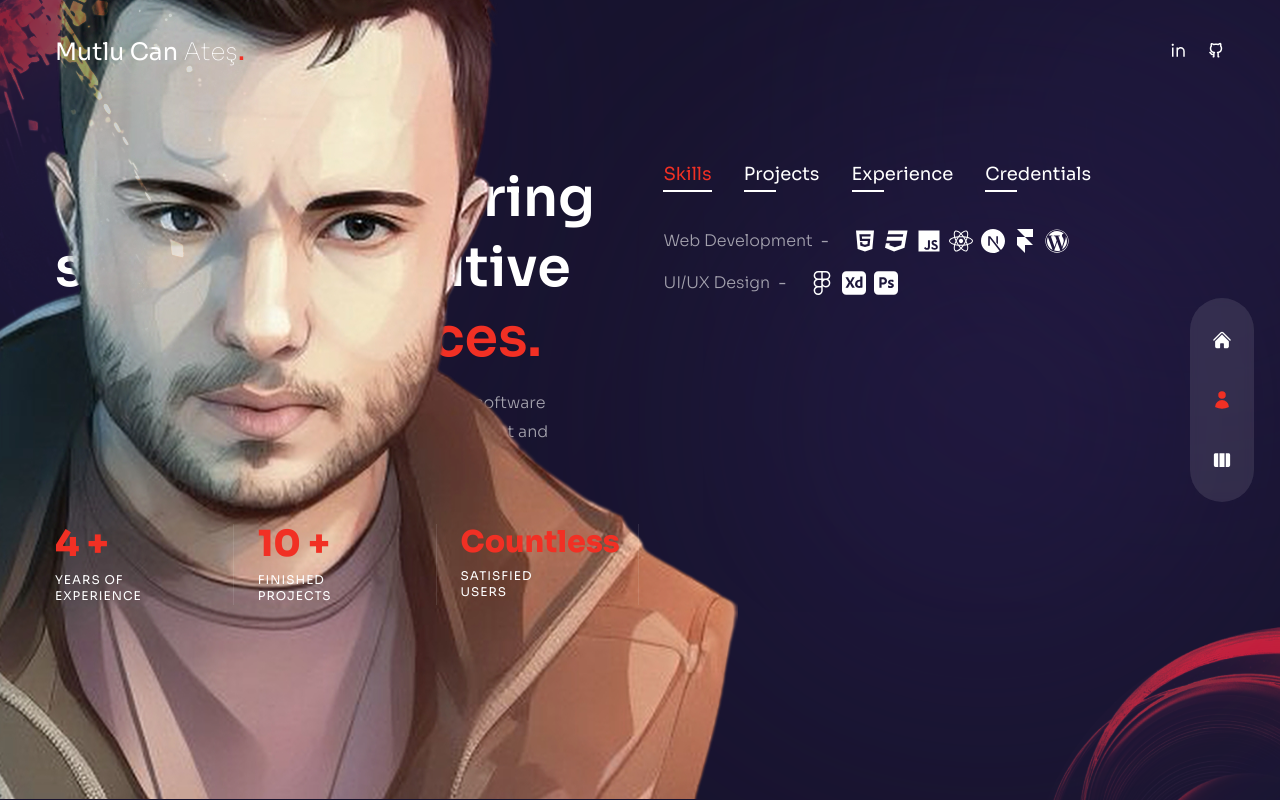
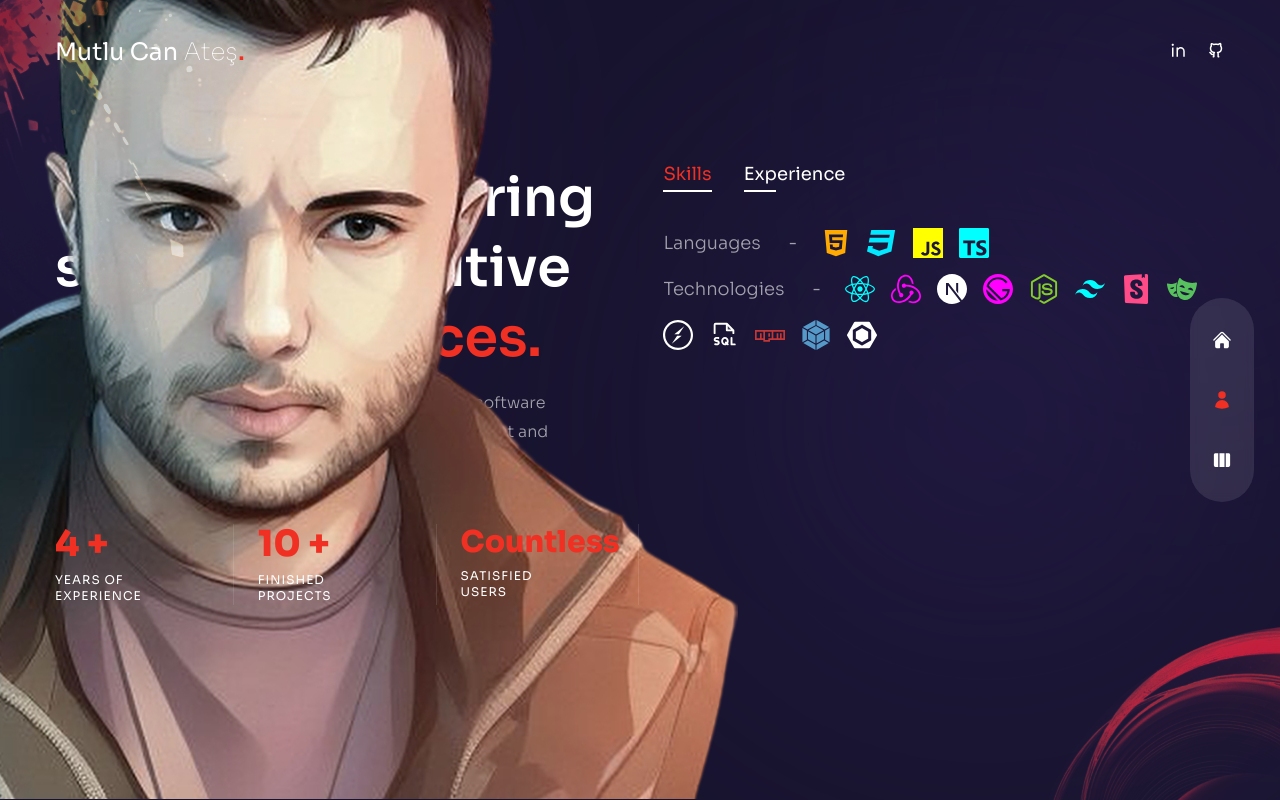
Before and after one commit to can-ates/me-v2, a Next.js app: page /about in a window 1280 px wide. Built offline with nearby package versions, Linux system fonts and the light colour scheme.

Commit message:
updated about me section

```diff
--- a/src/app/about/page.tsx
+++ b/src/app/about/page.tsx
@@ -3,21 +3,23 @@ import { useState } from 'react';
 import { motion } from 'framer-motion';
 import CountUp from 'react-countup';
 
-import {
-  FaHtml5,
-  FaCss3,
-  FaJs,
-  FaReact,
-  FaWordpress,
-  FaFigma,
-} from 'react-icons/fa';
+import { FaHtml5, FaCss3, FaNodeJs, FaReact, FaNpm } from 'react-icons/fa';
 
 import {
   SiNextdotjs,
-  SiFramer,
-  SiAdobexd,
-  SiAdobephotoshop,
+  SiJavascript,
+  SiGatsby,
+  SiRedux,
+  SiTypescript,
+  SiTailwindcss,
+  SiStorybook,
+  SiPlaywright,
+  SiSocketdotio,
+  SiWebpack,
+  SiEslint,
 } from 'react-icons/si';
+
+import { PiFileSqlDuotone } from 'react-icons/pi';
 
 import Avatar from '../components/Avatar';
 import Circles from '../components/Circles';
@@ -29,33 +31,31 @@ const aboutData = [
     title: 'skills',
     info: [
       {
-        title: 'Web Development',
+        title: 'Languages',
         icons: [
-          <FaHtml5 />,
-          <FaCss3 />,
-          <FaJs />,
-          <FaReact />,
-          <SiNextdotjs />,
-          <SiFramer />,
-          <FaWordpress />,
+          <FaHtml5 color="#ffaa02" />,
+          <FaCss3 color="#02e9ff" />,
+          <SiJavascript color="#FFFF00" />,
+          <SiTypescript color="#01FFFF" />,
         ],
       },
       {
-        title: 'UI/UX Design',
-        icons: [<FaFigma />, <SiAdobexd />, <SiAdobephotoshop />],
-      },
-    ],
-  },
-  {
-    title: 'projects',
-    info: [
-      {
-        title: 'Webby Awards - Honoree',
-        stage: '2011 - 2012',
-      },
-      {
-        title: 'Adobe Design Achievement Awards - Finalist',
-        stage: '2009 - 2010',
+        title: 'Technologies',
+        icons: [
+          <FaReact color="#01FFFF" />,
+          <SiRedux color="#FF00FF" />,
+          <SiNextdotjs />,
+          <SiGatsby color="#FF00FF" />,
+          <FaNodeJs color="#82CD2B" />,
+          <SiTailwindcss color="#01FFFF" />,
+          <SiStorybook color="#FF4B88" />,
+          <SiPlaywright color="#57C15D" />,
+          <SiSocketdotio />,
+          <PiFileSqlDuotone />,
+          <FaNpm color="#C53736" />,
+          <SiWebpack color="#5599C8" />,
+          <SiEslint />,
+        ],
       },
     ],
   },
@@ -63,33 +63,16 @@ const aboutData = [
     title: 'experience',
     info: [
       {
-        title: 'UX/UI Designer - XYZ Company',
-        stage: '2012 - 2023',
+        title: 'Front End Engineer @ Jotform',
+        stage: 'Apr 2021 - Present',
       },
       {
-        title: 'Web Developer - ABC Agency',
-        stage: '2010 - 2012',
+        title: 'Front End Developer Intern @ Jotform',
+        stage: 'Jan 2021 - Mar 2021',
       },
       {
-        title: 'Intern - DEF Corporation',
-        stage: '2008 - 2010',
-      },
-    ],
-  },
-  {
-    title: 'credentials',
-    info: [
-      {
-        title: 'Web Development - ABC University, LA, CA',
-        stage: '2011',
-      },
-      {
-        title: 'Computer Science Diploma - AV Technical Institute',
-        stage: '2009',
-      },
-      {
-        title: 'Certified Graphic Designer - ABC Institute, Los Angeles, CA',
-        stage: '2006',
+        title: 'Front End Developer Intern @ VBT',
+        stage: 'Jun 2019 - Aug 2019',
       },
     ],
   },
@@ -196,19 +179,30 @@ const About = () => {
           </div>
           <div className="flex flex-col items-center gap-y-2 py-2 xl:items-start xl:gap-y-4 xl:py-6">
             {aboutData[index].info.map((item, itemIndex) => {
+              const dataSection = aboutData[index].title;
               return (
                 <div
                   key={itemIndex}
-                  className="flex max-w-max flex-1 flex-col items-center gap-x-2 text-white/60 md:flex-row"
+                  className="flex max-w-max flex-1 flex-col flex-wrap items-center gap-x-4 gap-y-4 text-white/60 md:flex-row"
                 >
                   {/* title */}
-                  <div className="mb-2 font-light md:mb-0">{item.title}</div>
+                  <div
+                    className={`mb-2 ${dataSection !== 'experience' ? 'mr-3' : ''} text-lg font-light md:mb-0`}
+                  >
+                    {item.title}
+                  </div>
                   <div className="hidden md:flex">-</div>
                   <div>{item.stage}</div>
                   <div className="flex gap-x-4"></div>
                   {/* icons */}
                   {item.icons?.map((icon, itemIndex) => {
-                    return <div className="text-2xl text-white">{icon}</div>;
+                    return (
+                      <div
+                        className={`${itemIndex === 0 ? '-ml-6' : ''} text-3xl text-white`}
+                      >
+                        {icon}
+                      </div>
+                    );
                   })}
                 </div>
               );
--- a/src/app/components/ProjectsBtn.tsx
+++ b/src/app/components/ProjectsBtn.tsx
@@ -7,17 +7,17 @@ const ProjectsBtn = () => {
   return (
     <div className="mx-auto xl:mx-0">
       <Link
-        href="/work"
-        className="group relative flex h-[185px] w-[185px] items-center justify-center bg-circleStar bg-cover bg-center bg-no-repeat"
+        href="/JAN_15_RESUME.pdf"
+        target="_blank"
+        className="group relative flex h-[185px] w-[185px] items-center justify-center bg-cover bg-center bg-no-repeat"
       >
         <Image
-          src={'/rounded-text.png'}
+          src={'/my-resume.png'}
           alt=""
-          className="h-full max-h-[148px] w-full max-w-[141px] animate-spin-slow"
-          width={141}
-          height={148}
+          className="h-full max-h-[400px] w-full max-w-[400px]"
+          width={400}
+          height={400}
         />
-        <HiArrowRight className="absolute text-4xl transition-all duration-300 group-hover:translate-x-2" />
       </Link>
     </div>
   );
--- a/src/app/page.tsx
+++ b/src/app/page.tsx
@@ -35,8 +35,7 @@ export default function Home() {
             Deeply passionate about front-end development, I've honed my skills
             in JavaScript to create seamless, accessible user experiences. My
             journey in tech is defined by a commitment to innovation,
-            mentorship, and a collaborative spirit. With a foundation in both
-            front and back-end technologies, I continuously strive for
+            mentorship, and a collaborative spirit. I continuously strive for
             excellence, leveraging my product engineering background to push
             boundaries.
           </motion.p>
```
Also changed, not shown: public/my-resume.png (added), 1 other file (tests, documents, lock files or other folders).
